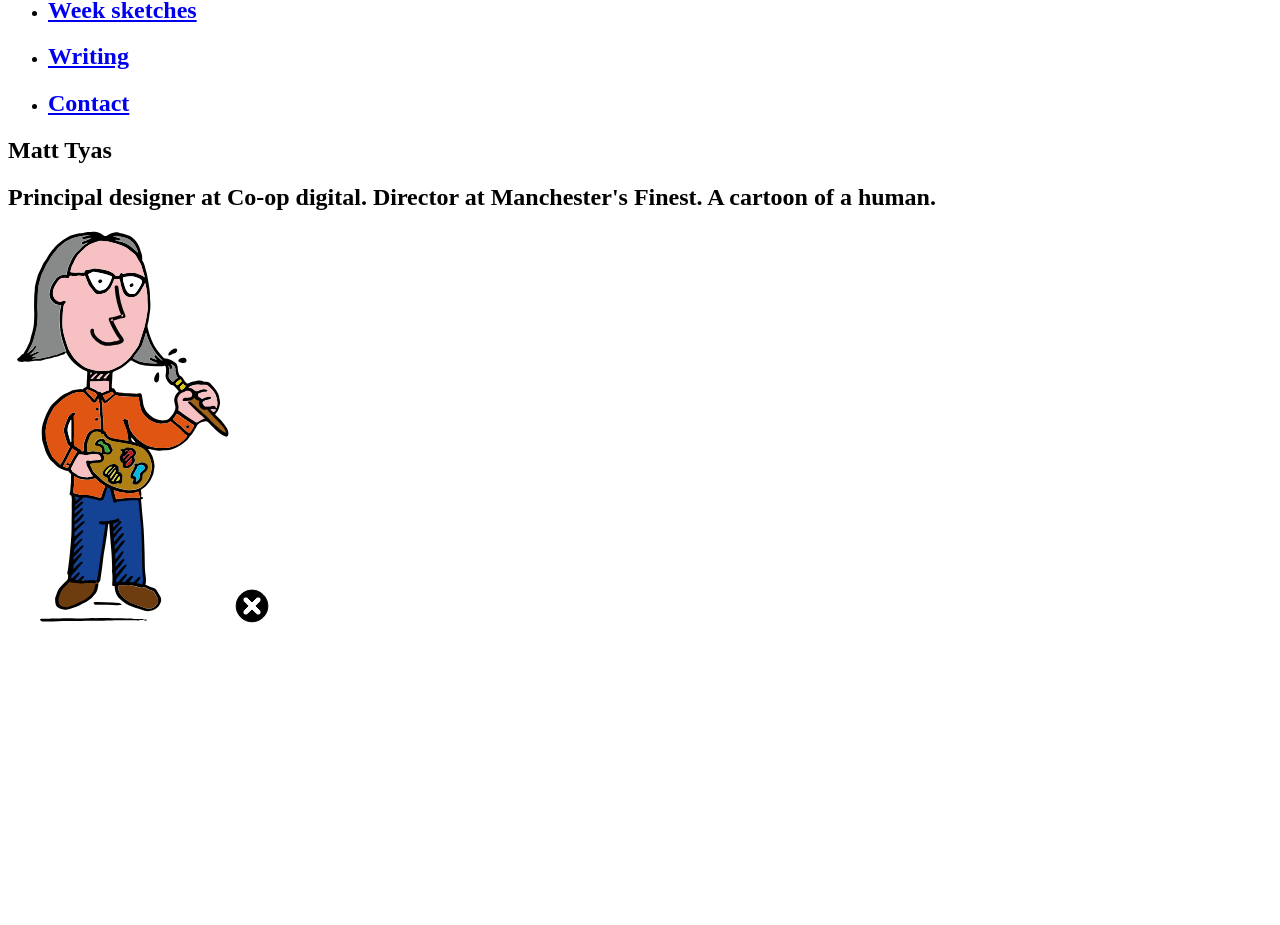
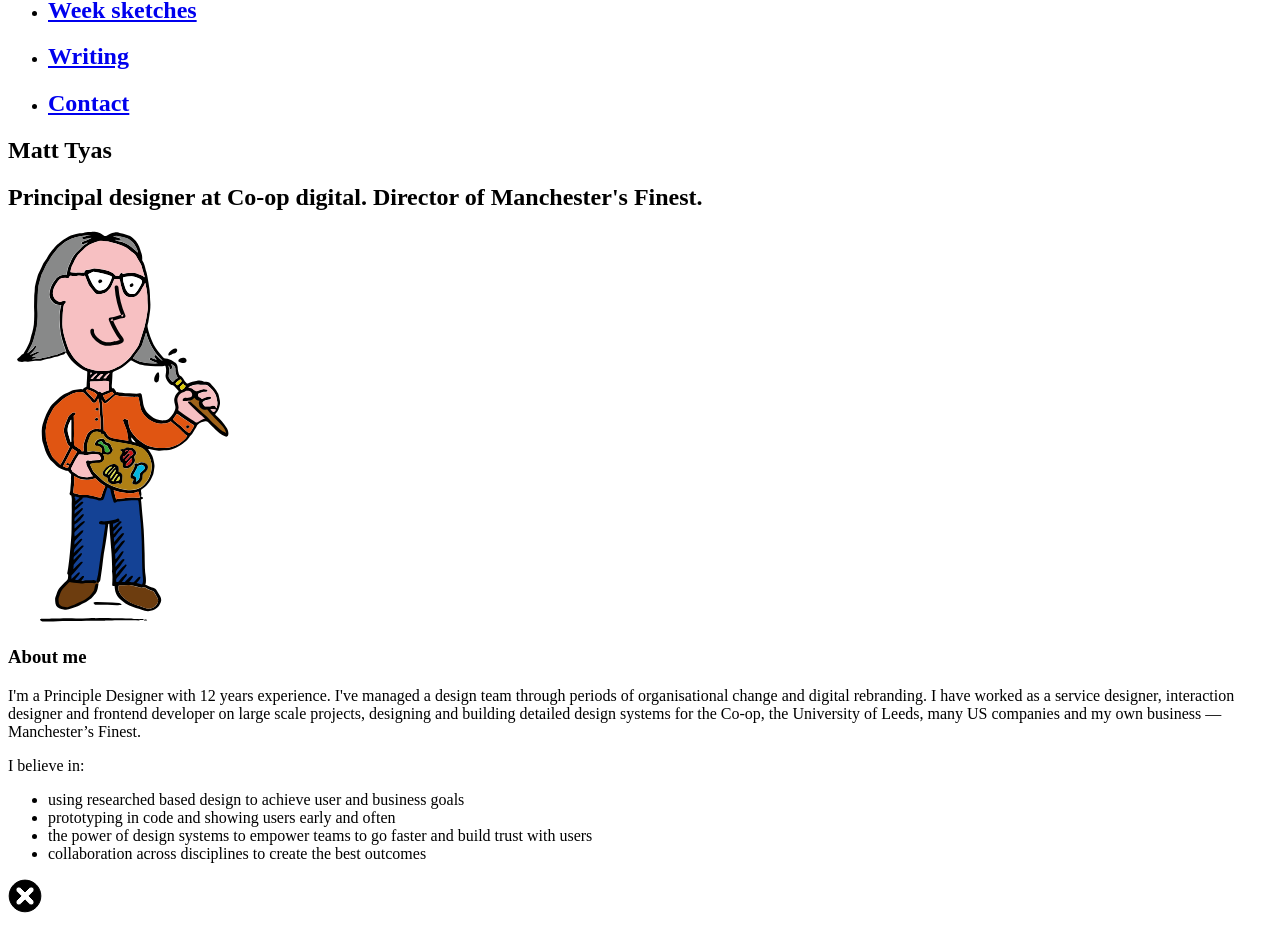
Before and after one commit to matt-tyas/matt-tyas, a Nuxt app: page /about in a window 1280 px wide. Shown: the part 580-1505 px from the top of the page. Before the commit the page ends 1215 px from the top, so only its background shows below. Built offline with nearby package versions, Linux system fonts and the light colour scheme.

Commit message:
easing improved some content

```diff
--- a/css/main.css
+++ b/css/main.css
@@ -1,6 +1,6 @@
 :root {
   --mt-brand:      #DE5523;
-  --mt-bright:     #FF5516;
+  --mt-bright:     #CD4311;
   --mt-light:      #E1733D;
   --mt-light-blue: #536587;
   --mt-dark-blue:  #36495D;
@@ -45,6 +45,10 @@ a:hover {
 
 p {
   margin-top: 0;
+}
+
+ul {
+  padding-left: 0;
 }
 
 .container {
@@ -94,6 +98,11 @@ p {
   left: 0;
   background: #FFF;
 }
+
+.mt-box--about:hover {
+
+}
+
 
 .page-enter-active .mt-box--about,
 .page-leave-active .mt-box--about {
@@ -167,6 +176,15 @@ p {
 .page-leave-active .mt-box--back {
   width: 50%;
 }
+
+.mt-box--work,
+.mt-box--writing,
+.mt-box--contact,
+.mt-box--sketches {
+  color: #FFF;
+}
+
+
 
 .nav-about--is-active .mt-box--work,
 .nav-about--is-active .mt-box--writing,
@@ -251,6 +269,8 @@ p {
   height: 32px;
   right: 40px;
   top: 40px;
+  opacity: 1;
+  transition: opacity .35 ease-in-out;
 }
 
 .mt-close svg path {
@@ -260,15 +280,26 @@ p {
   transition: opacity .25;
 }
 
+.page-enter-active .mt-about-content {
+  opacity: 0;
+}
+
 .mt-close:hover svg path {
   opacity: 1;
+}
+
+.mt-overflow-wrap {
+  width: auto;
+  height: 400px;
+  margin-top: 64px;
+  overflow-x: scroll;
 }
 
 .mt-grid {
   display: grid;
 }
 
-.mt-grid--span {
+.mt-grid--sketches {
   grid-template-columns: 1fr 1fr 1fr 1fr;
   grid-template-rows: 1fr;
   grid-column-gap: 32px;
@@ -276,3 +307,81 @@ p {
   justify-items: stretch;
   align-items: stretch;
 }
+
+
+
+
+
+
+.mt-grid-container {
+  display: grid;
+  grid-template-columns: 45% 55%;
+  grid-template-rows: 1fr;
+  grid-template-areas: "introduction about-content";
+}
+
+.mt-introduction {
+  grid-area: introduction;
+}
+
+.mt-about-content  {
+  position: relative;
+  grid-area: about-content;
+  overflow-y: scroll;
+  height: 100vh;
+  margin: 0 62px 0 0;
+  padding-right: 40px;
+  padding-left: 25px;
+  opacity: 0;
+  transition-property: opacity;
+  transition-duration: 500ms;
+  transition-timing-function: ease-in-out;
+  transition-delay: .35s;
+}
+
+.page-enter-active .mt-about-content {
+  opacity: 0;
+}
+
+.mt-about-content--is-open {
+  opacity: 1;
+}
+
+@keyframes opacity {
+  0%   { opacity: 1; }
+  100% { opacity: 0; }
+}
+.page-leave-active .mt-about-content {
+  animation: opacity 400ms ease-out;
+}
+
+@media all and (-ms-high-contrast:none) {
+  .mt-grid-container {
+    display: -ms-grid;
+    -ms-grid-columns: 1fr 1fr;
+    -ms-grid-rows: 1fr;
+  }
+
+  .mt-introduction {
+    -ms-grid-row: 1;
+    -ms-grid-row-span: 1;
+    -ms-grid-col: 1;
+    -ms-grid-col-span: 1;
+  }
+
+  .mt-about-content {
+    -ms-grid-row: 1;
+    -ms-grid-row-span: 1;
+    -ms-grid-col: 2;
+    -ms-grid-col-span: 1;
+  }
+
+}
+
+
+.mt-week-sketch {
+  width: 600px;
+  height: 400px;
+  margin: 0;
+  background-color: var(--mt-bright);
+}
--- a/pages/about.vue
+++ b/pages/about.vue
@@ -1,13 +1,42 @@
 <template>
   <main>
     <section class="mt-box mt-box--about mt-box--full mt-box--back">
+        <div class="mt-grid-container">
+          <header class="mt-introduction">
             <h1 class="mt-title">
               Matt Tyas
             </h1>
             <h2 class="mt-subtitle">
-          Principal designer at Co-op digital. Director at Manchester's Finest. A cartoon of a human.
+              Principal designer at Co-op digital. Director of Manchester's Finest.
             </h2>
             <img src="~/static/matt.svg" alt="A poor quality illustration of Matt Tyas" class="mt-portrait">
+          </header>
+          <article class="mt-about-content mt-about-content--is-open">
+            <h3>About me</h3>
+            <p>
+              I'm a Principle Designer with 12 years experience. I've managed a design
+              team through periods of organisational change and digital rebranding.
+              I have worked as a service designer, interaction designer and frontend developer on large scale projects, designing and building detailed design systems for the Co-op, the University of Leeds, many US companies and my own business — Manchester’s Finest.
+            </p>
+            <p>
+              I believe in:
+            </p>
+            <ul>
+              <li>
+                using researched based design to achieve user and business goals
+              </li>
+              <li>
+                prototyping in code and showing users early and often
+              </li>
+              <li>
+                the power of design systems to empower teams to go faster and build trust with users
+              </li>
+              <li>
+                collaboration across disciplines to create the best outcomes
+              </li>
+            </ul>
+          </article>
+        </div>
         <nuxt-link to="/" class="mt-close">
           <svg width="34" height="34" xmlns="http://www.w3.org/2000/svg">
             <path d="M17.0145 1.1132c-8.749 0-15.8416 7.0926-15.8416 15.8416 0 8.749 7.0926 15.8415 15.8416 15.8415 8.749 0 15.8415-7.0926 15.8415-15.8415 0-8.749-7.0926-15.8416-15.8415-15.8416zm8.2068 20.097c1.0912 1.091 1.0912 2.8603 0 3.9518-.5455.5459-1.2606.8183-1.9754.8183-.7154 0-1.4308-.2724-1.976-.8183l-4.2554-4.2557-4.2554 4.2553c-.546.546-1.2607.8184-1.9758.8184-.7147 0-1.4302-.2725-1.9754-.8184-1.0915-1.0911-1.0915-2.8603 0-3.9518l4.255-4.255-4.2553-4.2557c-1.0915-1.0912-1.0915-2.8604 0-3.9516 1.0908-1.0914 2.86-1.0914 3.9515 0l4.2554 4.2554 4.2553-4.2554c1.0912-1.0914 2.8604-1.0914 3.9519 0 1.0911 1.0912 1.0911 2.8604 0 3.9516l-4.2557 4.2557 4.2553 4.2553z" fill="#000" fill-rule="nonzero" stroke="#000"/>
@@ -16,3 +45,7 @@
     </section>
   </main>
 </template>
+<style>
+
+
+</style>
--- a/pages/index.vue
+++ b/pages/index.vue
@@ -1,3 +1,5 @@
 <template>
-    <main class="mt-home"></main>
+    <main class="mt-home">
+
+    </main>
 </template>
--- a/pages/week-sketches.vue
+++ b/pages/week-sketches.vue
@@ -7,11 +7,29 @@
       <p class="mt--inverse">
         Like weeknotes, but drawings. I was challenging myself to write less. This probably takes longer &mdash; but is more fun.
       </p>
-      <div class="mt-grid mt-grid--span">
-        <div class="mt-grid__item">1</div>
-        <div class="mt-grid__item">2</div>
-        <div class="mt-grid__item">3</div>
-        <div class="mt-grid__item">4</div>
+      <div class="mt-overflow-wrap">
+        <div class="mt-grid mt-grid--sketches">
+          <div class="mt-grid__item">
+            <figure class="mt-week-sketch">
+
+            </figure>
+          </div>
+          <div class="mt-grid__item">
+            <figure class="mt-week-sketch">
+
+            </figure>
+          </div>
+          <div class="mt-grid__item">
+            <figure class="mt-week-sketch">
+
+            </figure>
+          </div>
+          <div class="mt-grid__item">
+            <figure class="mt-week-sketch">
+
+            </figure>
+          </div>
+        </div>
       </div>
       <nuxt-link to="/" class="mt-close">
         <svg width="34" height="34" xmlns="http://www.w3.org/2000/svg">
--- a/store/index.js
+++ b/store/index.js
@@ -8,7 +8,8 @@ const createStore = () => {
         {
           id: 1,
           title: 'Matt Tyas',
-          subtitle: 'Principal designer at Co-op digital. Director at Manchester\'s Finest. A cartoon of a human.',
+          subtitle: 'Principal designer at Co-op digital. Director of Manchester\'s Finest.',
+          linktext: 'More about me',
           url: 'about',
           cssClass: 'mt-box--about',
           img: '/matt.svg'
```
Lines whose indentation alone changed are shown as unchanged.
